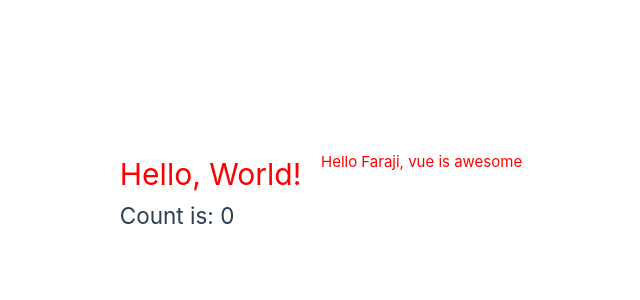
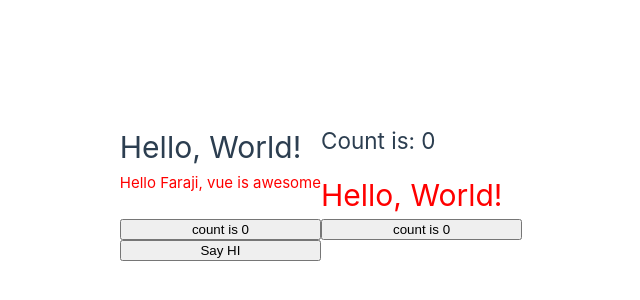
Before and after one commit to faraji-fuji/learning-vue, a Vue app: page / in a window 1280 px wide. Shown: the part 208-508 px from the top of the page, without its empty margins (319-959 px from the left). Built offline with nearby package versions, Linux system fonts and the light colour scheme.

Commit message:
attribute bindings

```diff
--- a/src/App.vue
+++ b/src/App.vue
@@ -10,16 +10,39 @@ export default {
       counter: {
         count: 0
       },
-      titleClass: 'title'
+      titleClass: 'title',
+      count: 0
+    }
+  },
+
+  methods: {
+    increment(){
+      // update componet state
+      this.count++;
+      this.counter.count++;
+    },
+
+    say_hi(){
+      alert("Hi faraji")
     }
   }
 }
 </script>
 
 <template>
+  <!-- Declarative rendering -->
+  <h1>{{ message }}</h1>
+  <h2>Count is: {{ counter.count }}</h2>
+
+  <!-- Attribute binding  -->
+  <p :class="titleClass">{{ message2 }}</p>
   <h1 v-bind:class="titleClass">{{ message }}</h1> <!-- add a dynamic class binding here -->
-  <p :class="titleClass">{{ message2 }}</p>
-  <h2>Count is: {{ counter.count }}</h2>
+
+
+  <!-- Event listeners -->
+  <button v-on:click="increment">count is {{ counter.count }}</button>
+  <button @click="increment">count is {{ counter.count }}</button>
+  <button v-on:click="say_hi">Say HI</button>
 </template>
 
 
```
